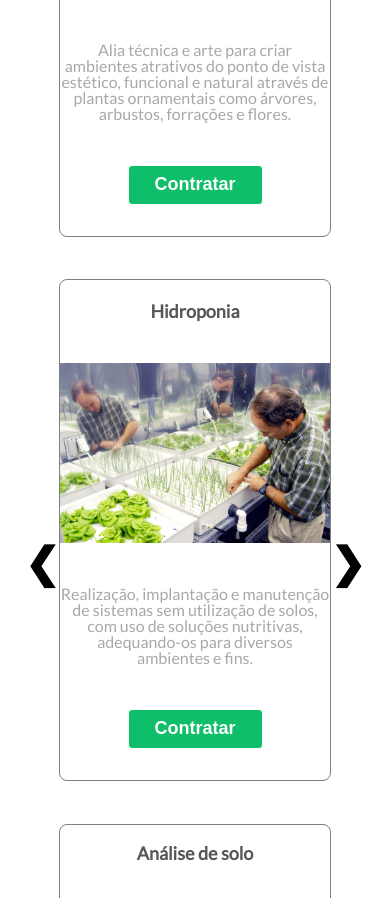
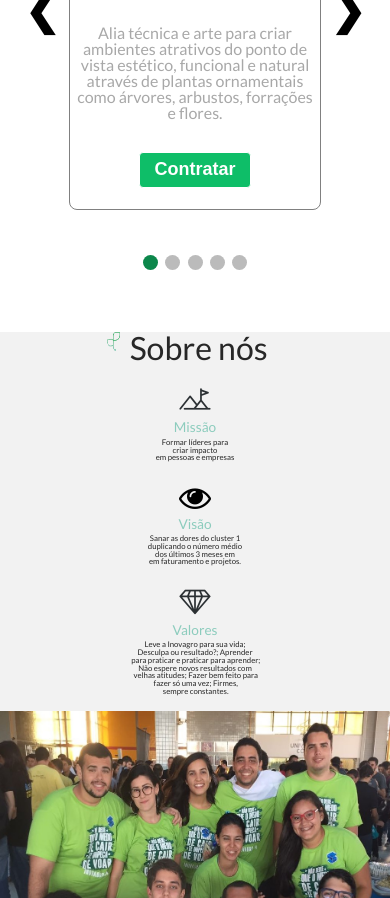
Before and after one commit to citi-onboarding/inovagrojr, a Python web app: template mysite/core/templates/index.html in a window 390 px wide. Shown: the part 1126-2024 px from the top of the page. Run offline with Jinja, Linux system fonts and the light colour scheme; the template is opened without the code that fills it, so the values that code supplies are empty; some libraries are stand-ins or nearby versions.

Commit message:
adição de bloco e responsividade de serviço

```diff
--- a/mysite/core/templates/css/index.css
+++ b/mysite/core/templates/css/index.css
@@ -106,10 +106,6 @@ a:link {
   margin: auto;
 }
 
-#servicos1 {
-  display: none;
-}
-
 /* Hide the images by default */
 .mySlides, .mySlides-mobile {
   display: none;
@@ -130,12 +126,12 @@ a:link {
   border-radius: 0 3px 3px 0;
 }
 
-.container {
+.servicos-container {
 	position: relative;
 	display: flex;
 	flex-direction: column;
-	padding-top: 5vw;
-	padding-bottom: 8vw;
+	padding-top: 50px;
+	padding-bottom: 60px;
 }
 
 /* Position the "next button" to the right */
@@ -163,7 +159,8 @@ a:link {
 }
 
 .dots {
-	padding-top: 65px;
+	padding-top: 45px;
+	text-align: center;
 }
 
 .active, .dot:hover {
@@ -173,18 +170,18 @@ a:link {
 /* Fading animation */
 .fade {
   -webkit-animation-name: fade;
-  -webkit-animation-duration: 1.5s;
+  -webkit-animation-duration: 0.8s;
   animation-name: fade;
-  animation-duration: 1.5s;
+  animation-duration: 0.8s;
 }
 
 @-webkit-keyframes fade {
-  from {opacity: .4}
+  from {opacity: .3}
   to {opacity: 1}
 }
 
 @keyframes fade {
-  from {opacity: .4}
+  from {opacity: .3}
   to {opacity: 1}
 }
 
@@ -198,7 +195,7 @@ a:link {
 
 .fontCabecalho{
   color:#272727;
-  font-size:2.5em;
+  font-size:2em;
   margin-right: 4vw;
 }
 .sobre-nosFonts{
@@ -213,20 +210,15 @@ a:link {
   margin-top:1vw;
 }
 
-/*.container .sobre-nosplanta {
-  margin-top: -15vh;
-  margin-bottom: 5vh;
-}*/
-
 .sobre-nosplanta{
   display: flex;
   align-self: center;
 }
 
 .folha{
-  height:3.5em;
-  width:3.5em;
-  margin-right:1.5vw;
+  height:3em;
+  width:3em;
+  padding-right: 10px;
 }
 
 .mvvimages{
@@ -340,11 +332,6 @@ footer {
   margin-left: 1vw;
 }
 
-/*#idMap {
-  width: 20vw;
-  height: 30vh;
-}*/
-
 .map i {
    font-size: 1.2em;
    margin-bottom: 3.5vh;
@@ -356,8 +343,6 @@ footer {
 }
 
 .copyright {
- /* margin-left: 5vw;
-  margin-right: 5vw;*/
   margin: 1vw 5vw 1vw 5vw;
   border-top: 1px solid rgba(0, 0, 0, .1);
 }
@@ -370,9 +355,16 @@ footer {
   width:100vw;
 }
 
+.servicos-planta {
+  display: flex;
+  justify-content: center;
+  align-items: center;
+  padding-bottom: 10px;
+}
+
 .bloco{
-  width:270px;
-  height:500px;
+  width:250px;
+  height:440px;
   border:1px solid gray;
   text-align:center;
   border-radius:8px;
@@ -383,9 +375,25 @@ footer {
 }
 
 .fotoServicos{
-  width:auto;
+  width: auto;
   height: auto;
-  max-height: 180px;
+  max-height: 160px;
+}
+
+.fontServicos{
+  font-weight: 600;
+  font-size: 18px;
+  color: #575757;
+  height: 35px;
+  padding-left: 5px;
+  padding-right: 5px;
+}
+
+.fontServicosMenor{
+  color: #A8A8A8;
+  font-size: 16px;
+  height: 100px;
+  padding: 5px;
 }
 
 .buttonServicos{
@@ -393,7 +401,7 @@ footer {
   border-radius: 4px;
   background-color:#0EbE68;
   height: 8%;
-  width:50%;
+  width: 45%;
   margin-bottom: 10px;
   align-self:center;
 }
@@ -401,30 +409,18 @@ footer {
 .contract{
   font-weight: 600;
   color:white;
-  font-size:18px;
-}
-
-.fontServicos{
-  font-weight: 600;
-  font-size:18px;
-  color:#575757;
-}
-
-.fontServicosMenor{
-  color:#A8A8A8;
-  font-size:16px;
+  font-size: 18px;
 }
 
 @media screen and (max-width: 984px) {
   #servicos3 {
     display: none;
   }
+}
 
+@media screen and (min-width: 984px) {
   #servicos1 {
-  	display: flex;
-  	flex-direction: column;
-  	justify-content: space-around;
-  	align-items: center;
+    display: none;
   }
 }
 
--- a/mysite/core/templates/index.html
+++ b/mysite/core/templates/index.html
@@ -12,13 +12,12 @@
 <body>
 	<nav class="navbar navbar-colorful navbar-transparent" id="idNavbar">
 		<a class="navbar-logo" href="/">
-			<!-- <img src="http://via.placeholder.com/200x50"> -->
 			<img src="images/logo1.png">
 		</a>
 		<div class="navbar-collapse" id="navbar">
 			<ul class="navbar-topicos" id="topicos">
 				<li><a href="#inicio">Início</a></li>
-				<li><a href="#servicos">Serviços</a></li>
+				<li><a href="#idServicos">Serviços</a></li>
 				<li><a href="#sobre-nos">Sobre nós</a></li>
 				<li><a href="#contato">Contato</a></li>
 			</ul>
@@ -36,8 +35,8 @@
   		<a href="#" id="contact-button">Conheça-nos!</a>
   	</div>
 
-  	<div class="container">
-  		<div class = "sobre-nosplanta">
+  	<div class="servicos-container" id="idServicos">
+  		<div class = "servicos-planta">
   			<img class = "folha" src="images/folha.png">
   			<h1 class="fontCabecalho">Serviços</h1>
   		</div>
@@ -94,8 +93,7 @@
 					<p class="fontServicos">Planejamento, otimização de projetos agrícolas</p>
 					<img src="images/services/projetos.png" class="fotoServicos">
 
-					<p class="fontServicosMenor"> Planejamento: Guiar os produtores na implantação de uma lavoura, onde será relatado a viabilidade e estruturação desta, melhores épocas para o plantio e resultados esperados. Otimização: fundamenta-se no estudo e orientação de práticas mais assertivas
-						para projetos agrícolas já em funcionamento. </p>
+					<p class="fontServicosMenor"> Planejamento: Guiar os produtores na implantação de uma lavoura, onde será relatado a viabilidade e estruturação desta, melhores épocas para o plantio e resultados esperados. Otimização: fundamenta-se no estudo e orientação de práticas mais assertivas para projetos agrícolas já em funcionamento. </p>
 					<button type="button" class="buttonServicos">
 			         <p class="contract">Contratar</p>
 			      </button>
@@ -124,7 +122,7 @@
 					<p class="fontServicos">CAR</p>
 					<img src="images/services/car.jpg" class="fotoServicos">
 
-					<p class="fontServicosMenor"> Elaboração de um inventário florestal para que seja permitindo a realização de atividades de supressão vegetal. </p>
+					<p class="fontServicosMenor"> Elaboração do Cadastro Ambiental Rural conforme exigências da lei. </p>
 					<button type="button" class="buttonServicos">
 			         <p class="contract">Contratar</p>
 			      </button>
@@ -159,9 +157,20 @@
 			      </button>
 				</div>
 			</div>
+			<div class="mySlides fade">
+				<div class="bloco">
+					<p class="fontServicos">Elaboração de Projetos Florestais de Reposição e Compensação Ambientais</p>
+					<img src="images/services/reposicao.jpg" class="fotoServicos">
+
+					<p class="fontServicosMenor"> Elaboração de um inventário florestal para que seja permitindo a realização de atividades de supressão vegetal. </p>
+					<button type="button" class="buttonServicos">
+			         <p class="contract">Contratar</p>
+			      </button>
+				</div>
+			</div>
 	  	</div>
 
-		  	<!-- SERVICOS MOBILE -->
+		<!-- SERVICOS MOBILE -->
 
 	  	<div class="servicos slideshow-container" id="servicos1">
 			<div class="mySlides-mobile fade">
@@ -174,6 +183,8 @@
 			         <p class="contract">Contratar</p>
 			      </button>
 				</div>
+			</div>
+			<div class="mySlides-mobile fade">
 				<div class="bloco">
 					<p class="fontServicos">Hidroponia</p>
 					<img src="images/services/hidroponia.jpg" class="fotoServicos">
@@ -183,6 +194,8 @@
 			         <p class="contract">Contratar</p>
 			      </button>
 				</div>
+			</div>
+			<div class="mySlides-mobile fade">
 				<div class="bloco">
 					<p class="fontServicos">Análise de solo</p>
 					<img src="images/services/analisesolo.jpeg" class="fotoServicos">
@@ -203,6 +216,8 @@
 			         <p class="contract">Contratar</p>
 			      </button>
 				</div>
+			</div>
+			<div class="mySlides-mobile fade">
 				<div class="bloco">
 					<p class="fontServicos">Identificação e controle de plantas invasoras, doenças e pragas</p>
 					<img src="images/services/praga.jpg" class="fotoServicos">
@@ -212,6 +227,8 @@
 			         <p class="contract">Contratar</p>
 			      </button>
 				</div>
+			</div>
+			<div class="mySlides-mobile fade">
 				<div class="bloco">
 					<p class="fontServicos">Planejamento, otimização de projetos agrícolas</p>
 					<img src="images/services/projetos.png" class="fotoServicos">
@@ -233,6 +250,8 @@
 			         <p class="contract">Contratar</p>
 			      </button>
 				</div>
+			</div>
+			<div class="mySlides-mobile fade">
 				<div class="bloco">
 					<p class="fontServicos">Elaboração de estudos ambientais</p>
 					<img src="images/services/estudos.jpg" class="fotoServicos">
@@ -242,11 +261,13 @@
 			         <p class="contract">Contratar</p>
 			      </button>
 				</div>
+			</div>
+			<div class="mySlides-mobile fade">
 				<div class="bloco">
 					<p class="fontServicos">CAR</p>
 					<img src="images/services/car.jpg" class="fotoServicos">
 
-					<p class="fontServicosMenor"> Elaboração de um inventário florestal para que seja permitindo a realização de atividades de supressão vegetal. </p>
+					<p class="fontServicosMenor"> Elaboração do Cadastro Ambiental Rural conforme exigências da lei. </p>
 					<button type="button" class="buttonServicos">
 			         <p class="contract">Contratar</p>
 			      </button>
@@ -262,6 +283,8 @@
 			         <p class="contract">Contratar</p>
 			      </button>
 				</div>
+			</div>
+			<div class="mySlides-mobile fade">
 				<div class="bloco">
 					<p class="fontServicos">Elaboração de Programa de Recuperação de Área Degradada</p>
 					<img src="images/services/degradada.jpeg" class="fotoServicos">
@@ -271,6 +294,8 @@
 			         <p class="contract">Contratar</p>
 			      </button>
 				</div>
+			</div>
+			<div class="mySlides-mobile fade">
 				<div class="bloco">
 					<p class="fontServicos">Licenciamento Ambiental de Empreendimentos</p>
 					<img src="images/services/licenciamento.jpeg" class="fotoServicos">
@@ -281,14 +306,26 @@
 			      </button>
 				</div>
 			</div>
+			<div class="mySlides-mobile fade">
+				<div class="bloco">
+					<p class="fontServicos">Elaboração de Projetos Florestais de Reposição e Compensação Ambientais</p>
+					<img src="images/services/reposicao.jpg" class="fotoServicos">
+
+					<p class="fontServicosMenor"> Elaboração de um inventário florestal para que seja permitindo a realização de atividades de supressão vegetal. </p>
+					<button type="button" class="buttonServicos">
+			         <p class="contract">Contratar</p>
+			      </button>
+				</div>
+			</div>
 	  	</div>
 
 		<!-- The dots/circles -->
-		<div class="dots" style="text-align:center">
+		<div class="dots">
 			<span class="dot" onclick="currentSlide(1)"></span>
 			<span class="dot" onclick="currentSlide(2)"></span>
 			<span class="dot" onclick="currentSlide(3)"></span>
 			<span class="dot" onclick="currentSlide(4)"></span>
+			<span class="dot" onclick="currentSlide(5)"></span>
 		</div>
 	  	<!-- Next and previous buttons -->
 		<a class="prev" onclick="plusSlides(-1)">&#10094;</a>
--- a/mysite/core/templates/js/index.js
+++ b/mysite/core/templates/js/index.js
@@ -1,7 +1,3 @@
-// global variables
-const screen = document.body.clientWidth;
-
-
 // responsive navbar
 function navbarResponsive() {
 	var menu = document.getElementById('navbar');
@@ -9,6 +5,7 @@ function navbarResponsive() {
 }
 
 function navbarCollapse() {
+	const screen = document.body.clientWidth;
 	var menu = document.getElementById('navbar');
 	if (screen > 880 && menu.className === "navbar-collapse responsive") {
 		menu.className = "navbar-collapse";
@@ -48,7 +45,8 @@ function currentSlide(n) {
   showSlides(slideIndex = n);
 }
 
-function carouselResponsive (){
+function carouselResponsive() {
+	const screen = document.body.clientWidth;
 	if (screen > 984) {
 		return "mySlides";
 	} else {
@@ -56,7 +54,8 @@ function carouselResponsive (){
 	}
 }
 
-function x(classname) {
+function carouselResponsiveStyle(classname) {
+	console.log('XXXXXX  ' + classname);
 	var slides = document.getElementsByClassName(classname);
 	if (classname === "mySlides") {
 		slides[slideIndex-1].style.display = "flex";
@@ -71,10 +70,9 @@ function x(classname) {
 }
 
 function showSlides(n) {
+	const screen = document.body.clientWidth;
   var i;
 	var classname = carouselResponsive();
-  console.log(screen);
-  console.log(classname);
   var slides = document.getElementsByClassName(classname);
   var dots = document.getElementsByClassName("dot");
   if (n > slides.length) {slideIndex = 1}
@@ -85,10 +83,7 @@ function showSlides(n) {
   for (i = 0; i < dots.length; i++) {
       dots[i].className = dots[i].className.replace(" active", "");
   }
-	/*slides[slideIndex-1].style.display = "flex";
-	slides[slideIndex-1].style.justifyContent = "space-around";
-	slides[slideIndex-1].style.alignItems = "center";*/
-	x(classname);
+	carouselResponsiveStyle(classname);
 	dots[slideIndex-1].className += " active";
 }
 
```
Also changed, not shown: mysite/core/templates/images/services/reposicao.jpg (added).
